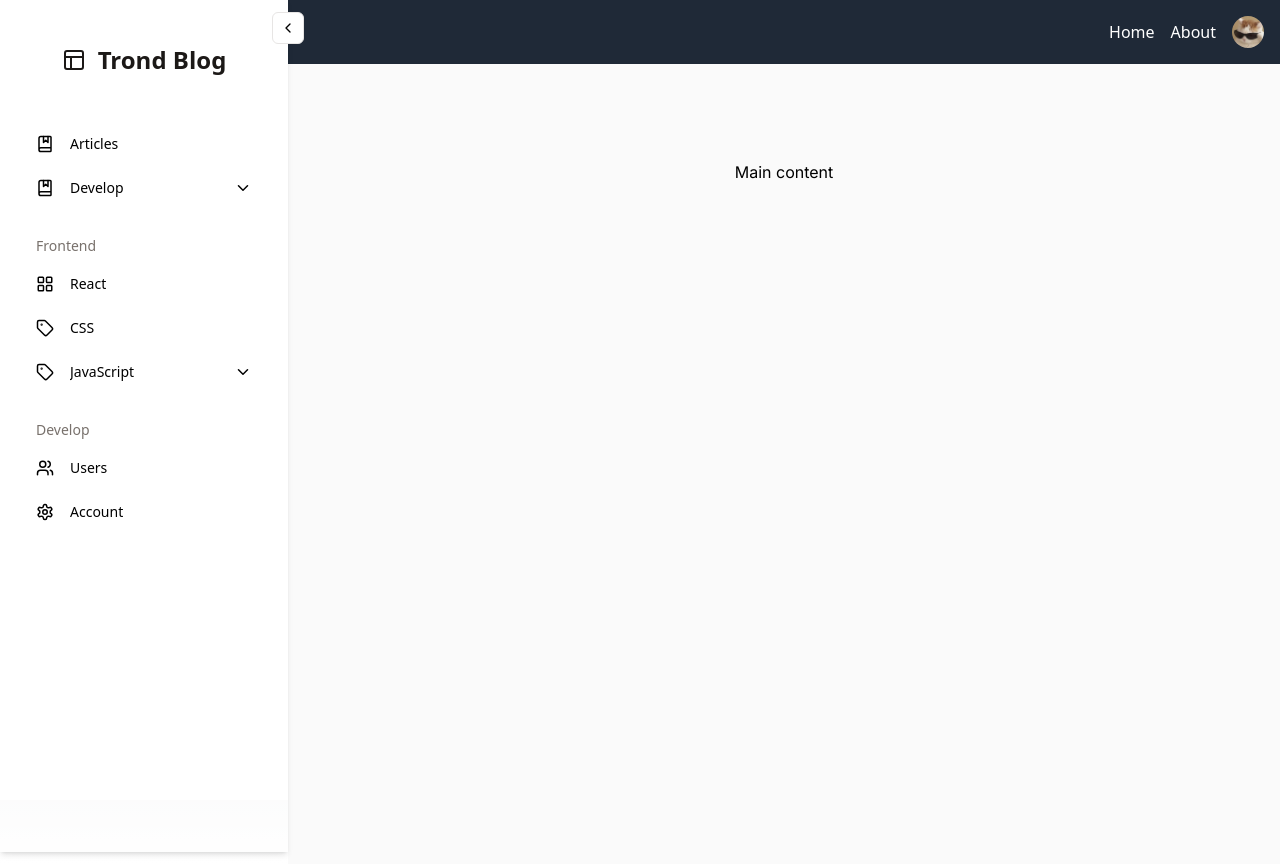
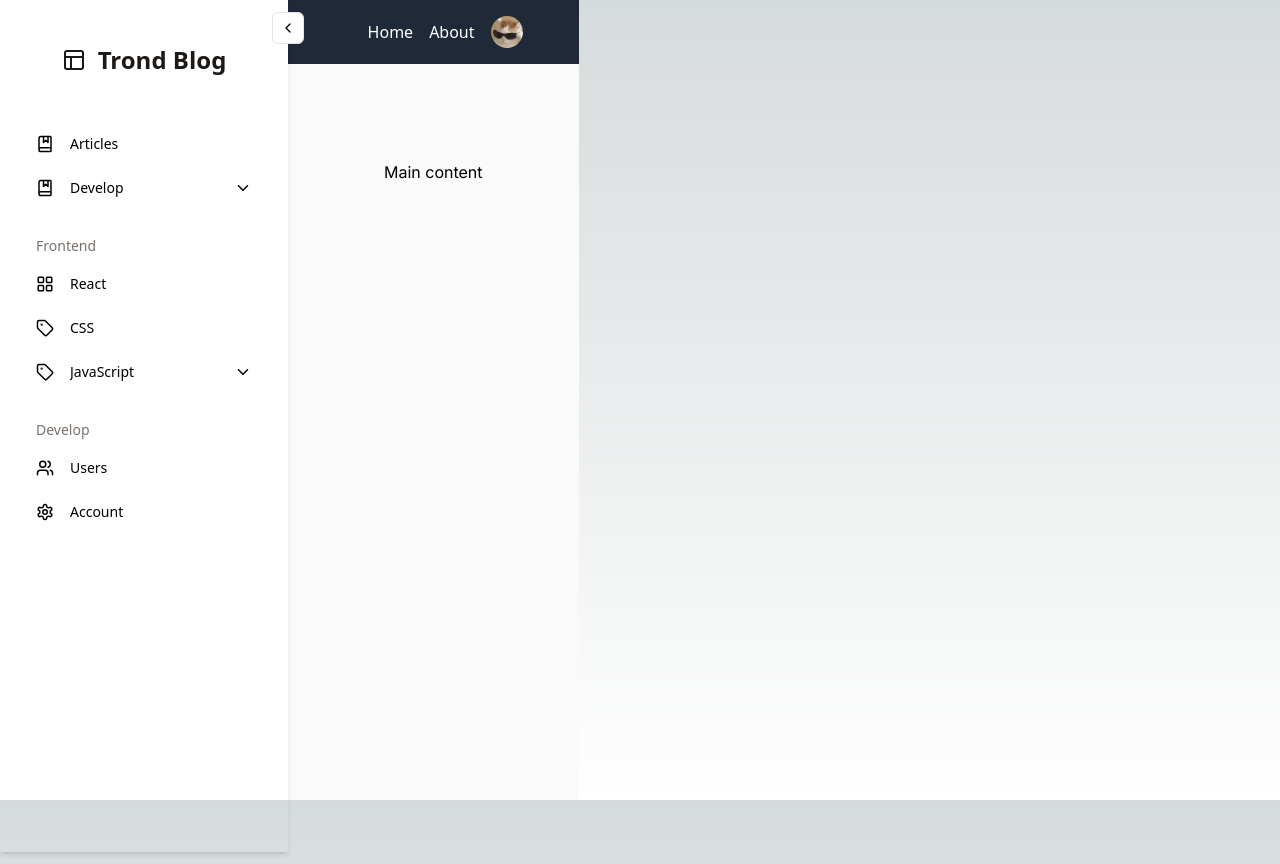
Before and after one commit to trondi/trondi.github.io, a Next.js app: page / in a window 1280 px wide. Built offline with nearby package versions, Linux system fonts and the light colour scheme; what next-redux-wrapper would draw is missing.

Commit message:
feat: header 수정

```diff
--- a/src/components/Header.tsx
+++ b/src/components/Header.tsx
@@ -14,8 +14,8 @@ import Link from "next/link";
 function Header() {
   return (
     <header className="flex justify-center items-center h-16 bg-gray-800 text-white">
-      <nav className="flex items-center justify-end w-full max-w-7xl p-4 mx-auto">
-        <ul className="flex items-center space-x-4">
+      <nav className="flex items-center justify-end w-full p-4 mx-auto">
+        <ul className="flex items-center space-x-4 mx-10">
           <li className="flex items-center">
             <Link href={"/"}>
               <h1 className="flex items-center leading-none">Home</h1>
@@ -35,7 +35,7 @@ function Header() {
                     <AvatarFallback>CN</AvatarFallback>
                   </Avatar>
                 </DropdownMenuTrigger>
-                <DropdownMenuContent className="w-56">
+                <DropdownMenuContent className="w-56  mb-8  mx-10">
                   <>
                     <DropdownMenuLabel>My Account</DropdownMenuLabel>
                     <DropdownMenuSeparator />
--- a/src/components/admin-panel/admin-panel-layout.jsx
+++ b/src/components/admin-panel/admin-panel-layout.jsx
@@ -1,23 +1,26 @@
-'use client';
+"use client";
 
-import { cn } from '@/lib/utils';
-import { Sidebar } from '@/components/admin-panel/sidebar';
-import { useAppSelector } from '@/hooks/reduxHooks';
+import { cn } from "@/lib/utils";
+import { Sidebar } from "@/components/admin-panel/sidebar";
+import { useAppSelector } from "@/hooks/reduxHooks";
+import Header from "@components/Header";
+import React from "react";
 
 export default function AdminPanelLayout({ children }) {
   const isSidebarOpen = useAppSelector((state) => state.sidebar?.isOpen);
   return (
-    <>
+    <div className={`h-screen w-full flex`}>
       <Sidebar />
       <div
         className={cn(
-          'min-h-[calc(100vh_-_56px)] bg-zinc-50 dark:bg-zinc-900 transition-[margin-left] ease-in-out duration-300',
-          !isSidebarOpen ? 'lg:ml-[90px]' : 'lg:ml-72',
-          'relative z-[10]',
+          "min-h-[calc(100vh_-_56px)] bg-zinc-50 dark:bg-zinc-900 transition-[margin-left] ease-in-out duration-300",
+          !isSidebarOpen ? "lg:ml-[90px]" : "lg:ml-72",
+          "relative z-[10]",
         )}
       >
+        <Header />
         {children}
       </div>
-    </>
+    </div>
   );
 }
--- a/src/pages/_app.tsx
+++ b/src/pages/_app.tsx
@@ -11,7 +11,6 @@ export default function App({ Component, pageProps }: AppProps) {
     <Provider store={store}>
       <PersistGate persistor={persistor} loading={null}>
         <Layout>
-          <Header />
           <Component {...pageProps} />
         </Layout>
       </PersistGate>
```
Also changed, not shown: src/components/Layout.jsx (+4 -3 lines).
